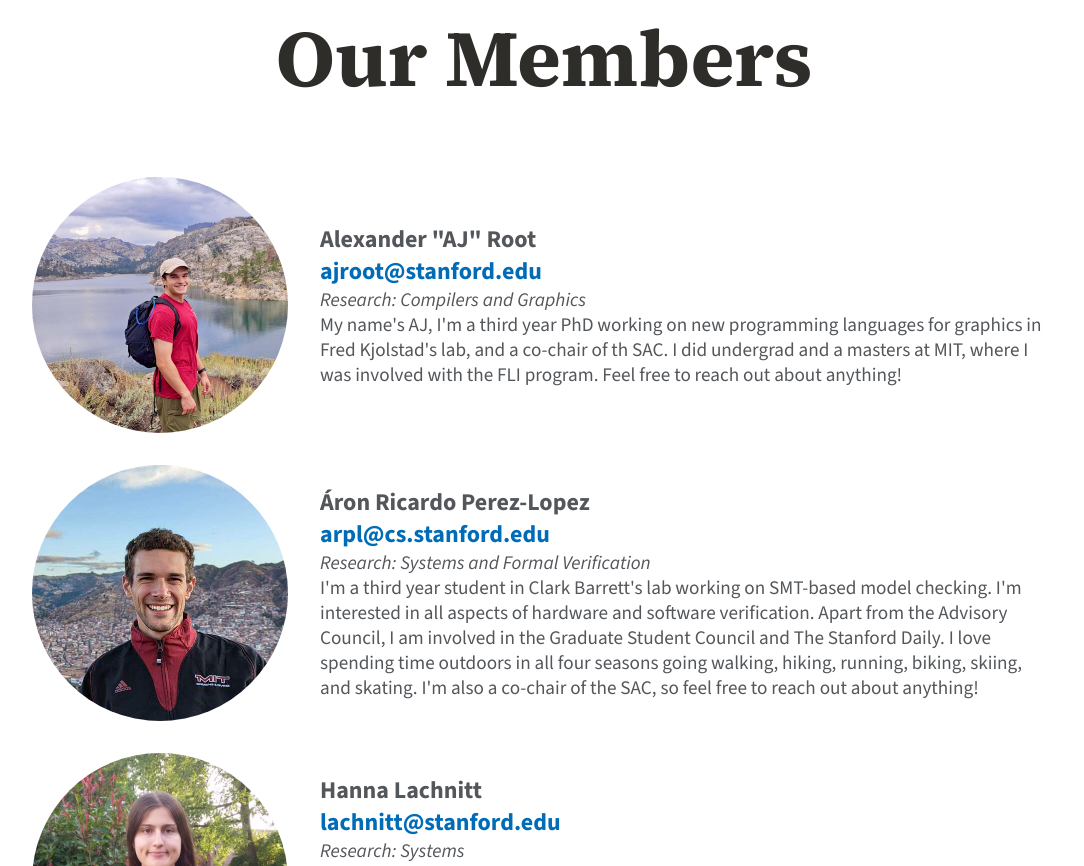
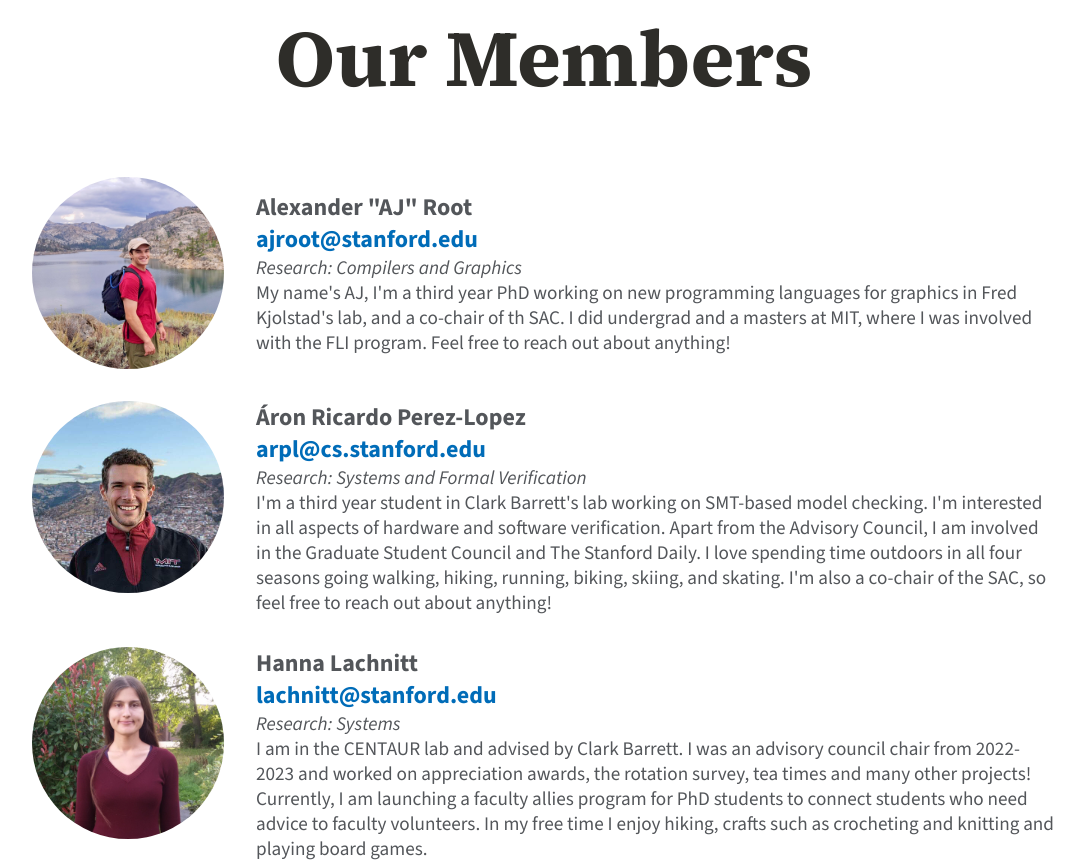
Before and after one commit to apandit42/cssac, a plain HTML site: page index.html in a window 1280 px wide. Shown: the part 1567-2433 px from the top of the page, without its empty margins (96-1180 px from the left). Drawn offline with nearby package versions, Linux system fonts and the light colour scheme.

Commit message:
Update index.css

```diff
--- a/index.css
+++ b/index.css
@@ -245,9 +245,9 @@ a:focus {
 }
 
 .biocard__imagewrapper {
-  flex: 0 0 20vw;
-  width: 20vw;
-  height: 20vw;
+  flex: 0 0 15vw;
+  width: 15vw;
+  height: 15vw;
 }
 
 .biocard__image {
```
